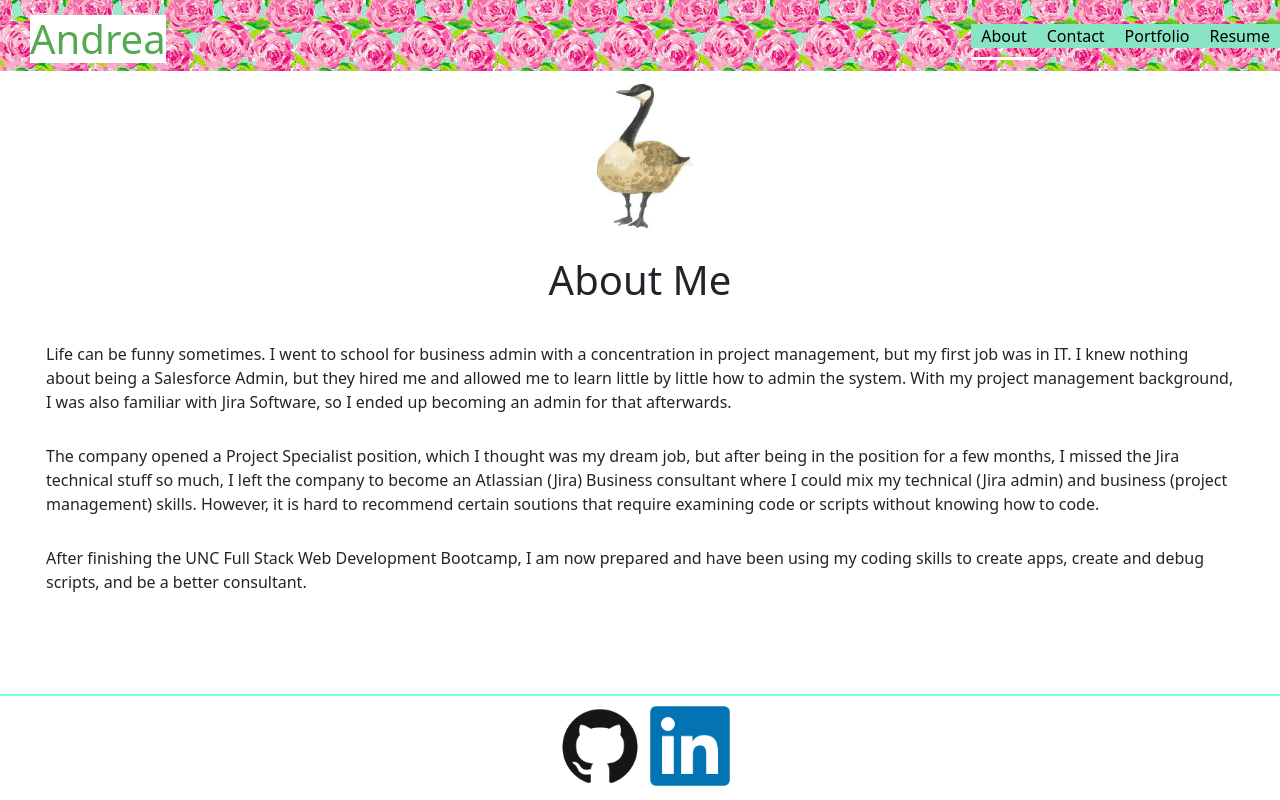
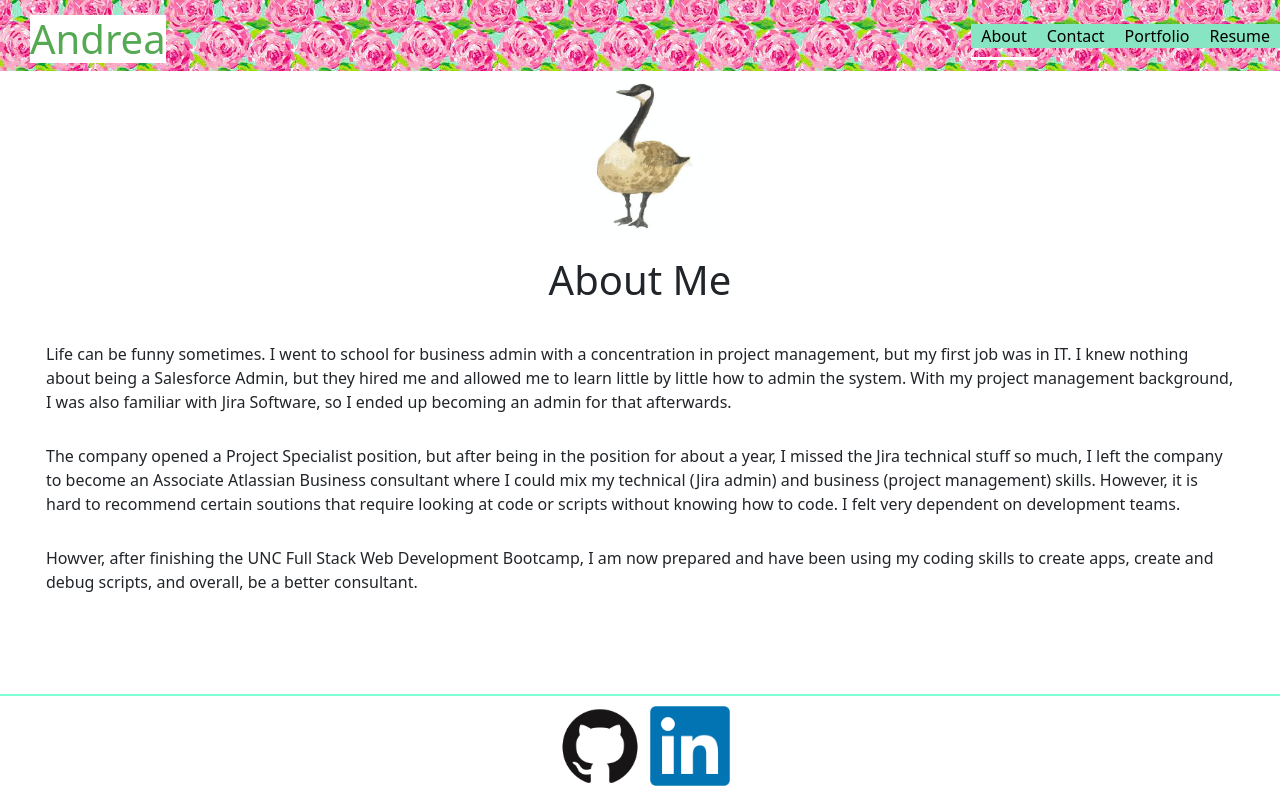
Before and after one commit to anicrob/anicrob-portfolio, a React (Vite) app: page / in a window 1280 px wide. Built offline with nearby package versions, Linux system fonts and the light colour scheme.

Commit message:
updated about page

```diff
--- a/src/pages/About.jsx
+++ b/src/pages/About.jsx
@@ -42,18 +42,17 @@ export default function About() {
           so I ended up becoming an admin for that afterwards.
         </p>
         <p style={style.paragraphs}>
-          The company opened a Project Specialist position, which I thought was
-          my dream job, but after being in the position for a few months, I
+          The company opened a Project Specialist position, but after being in the position for about a year, I
           missed the Jira technical stuff so much, I left
-          the company to become an Atlassian (Jira) Business consultant where I
+          the company to become an Associate Atlassian Business consultant where I
           could mix my technical (Jira admin) and business (project management) skills. However, it is hard to
-          recommend certain soutions that require examining code or scripts
-          without knowing how to code.
+          recommend certain soutions that require looking at code or scripts
+          without knowing how to code. I felt very dependent on development teams.
         </p>
         <p style={style.paragraphs}>
-          After finishing the UNC Full Stack Web Development Bootcamp, I am now
+          Howver, after finishing the UNC Full Stack Web Development Bootcamp, I am now
           prepared and have been using my coding skills to create apps, create and debug
-          scripts, and be a better consultant.
+          scripts, and overall, be a better consultant.
         </p>
       </div>
       <Footer />
```
